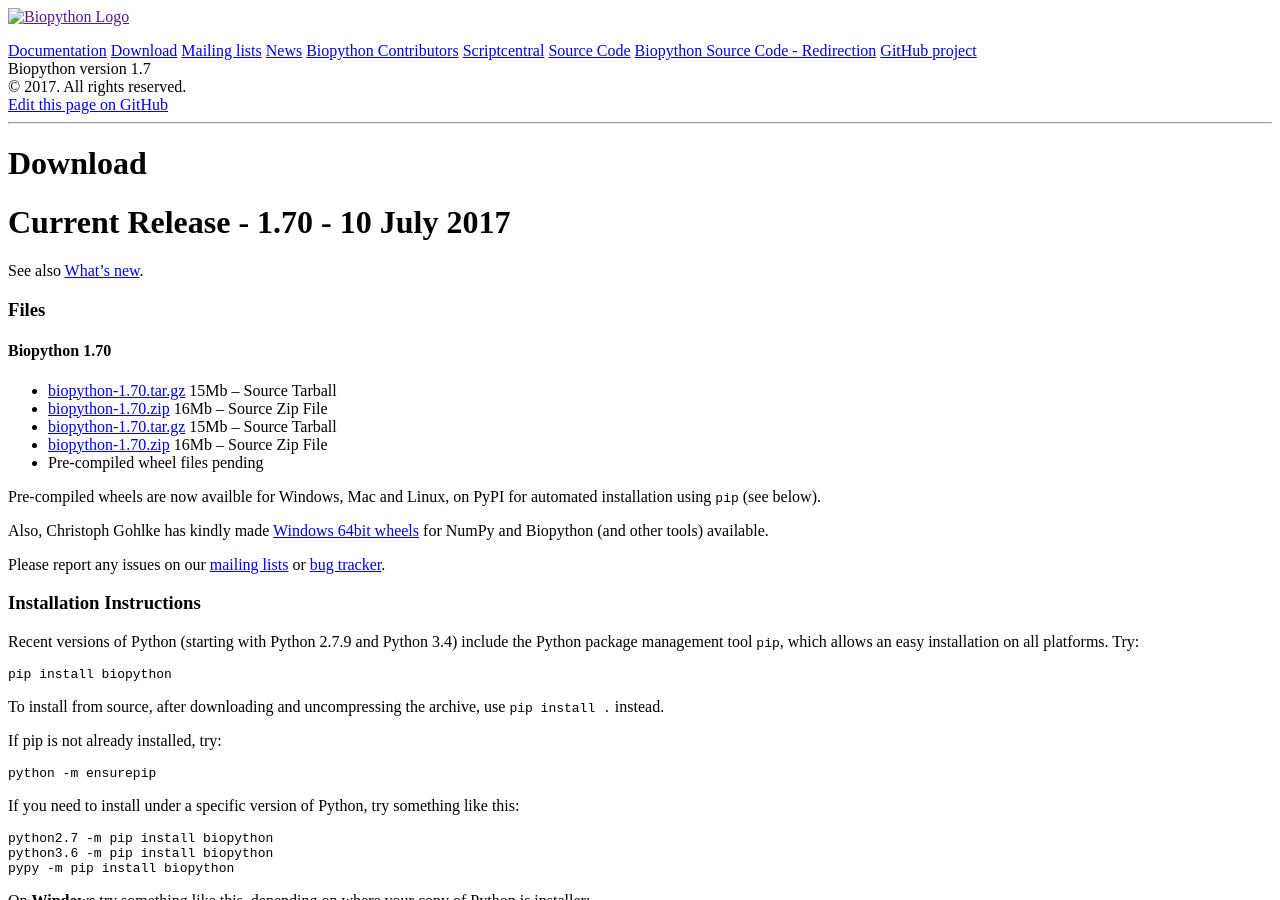
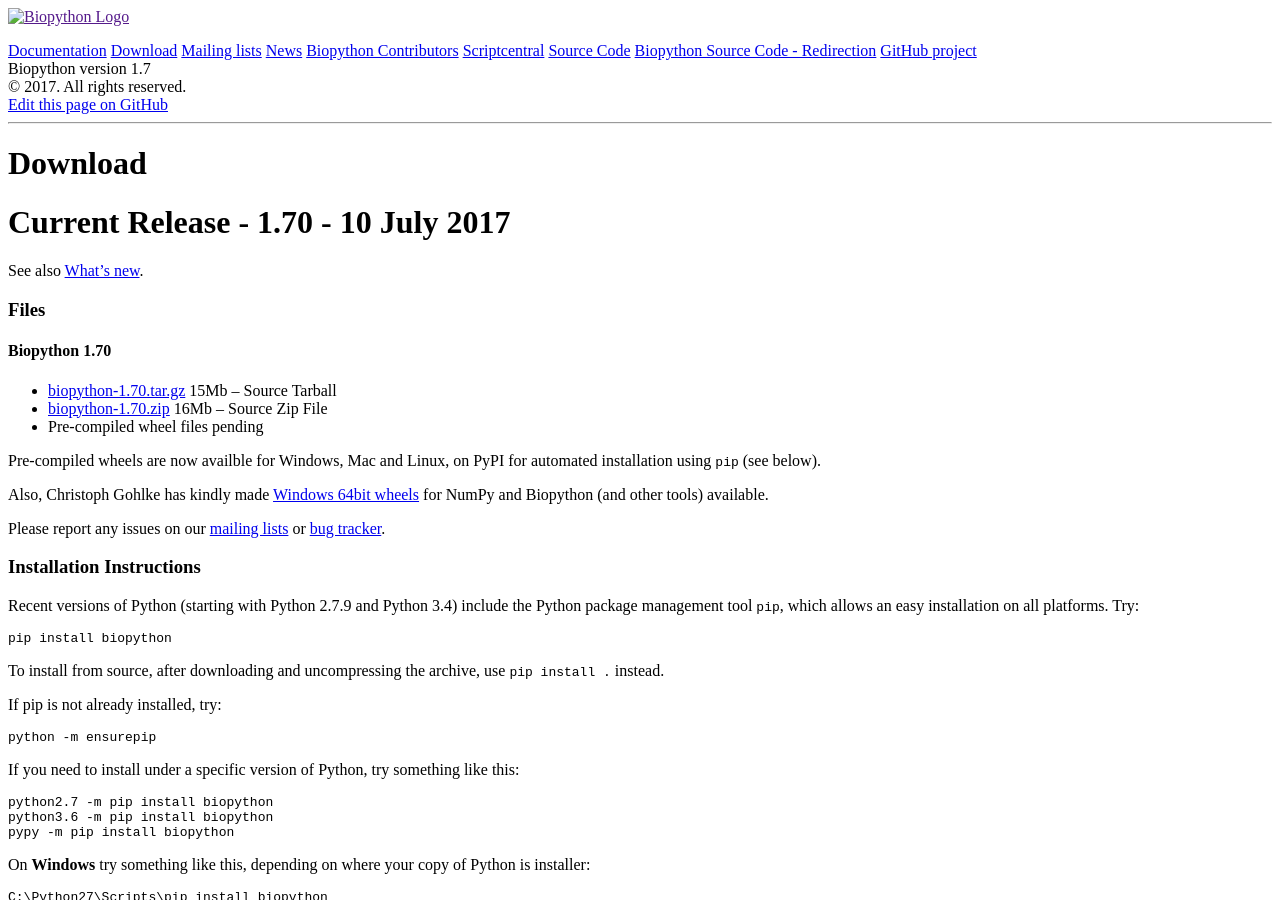
Before and after one commit to biopython/biopython.github.io, a Jekyll site: the page built from wiki/Download.md, in a window 1280 px wide and 900 px high. Built offline with Jekyll 4.4.1, drawn with Linux system fonts in a browser that asks for light colours.

Commit message:
Remove duplicated links

```diff
--- a/wiki/Download.md
+++ b/wiki/Download.md
@@ -16,10 +16,6 @@ new](https://github.com/biopython/biopython/blob/master/NEWS.rst).
 
 #### Biopython 1.70
 
--   [biopython-1.70.tar.gz](http://biopython.org/DIST/biopython-1.70.tar.gz)
-    15Mb -- Source Tarball
--   [biopython-1.70.zip](http://biopython.org/DIST/biopython-1.70.zip)
-    16Mb -- Source Zip File
 -   [biopython-1.70.tar.gz](http://biopython.org/DIST/biopython-1.70.tar.gz)
     15Mb -- Source Tarball
 -   [biopython-1.70.zip](http://biopython.org/DIST/biopython-1.70.zip)
```
